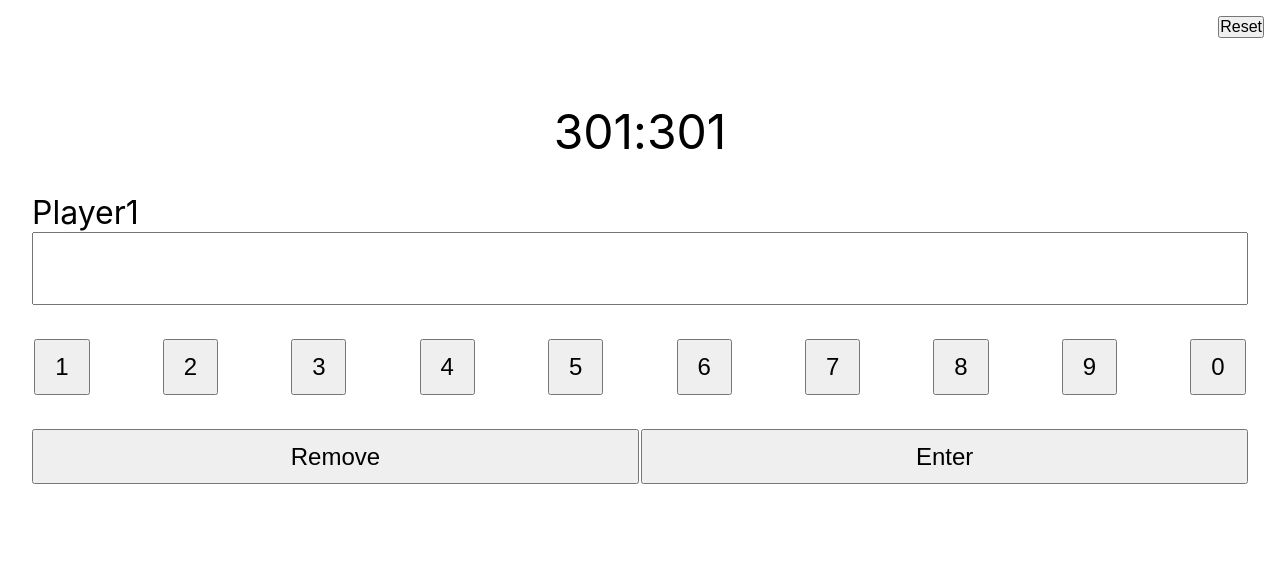
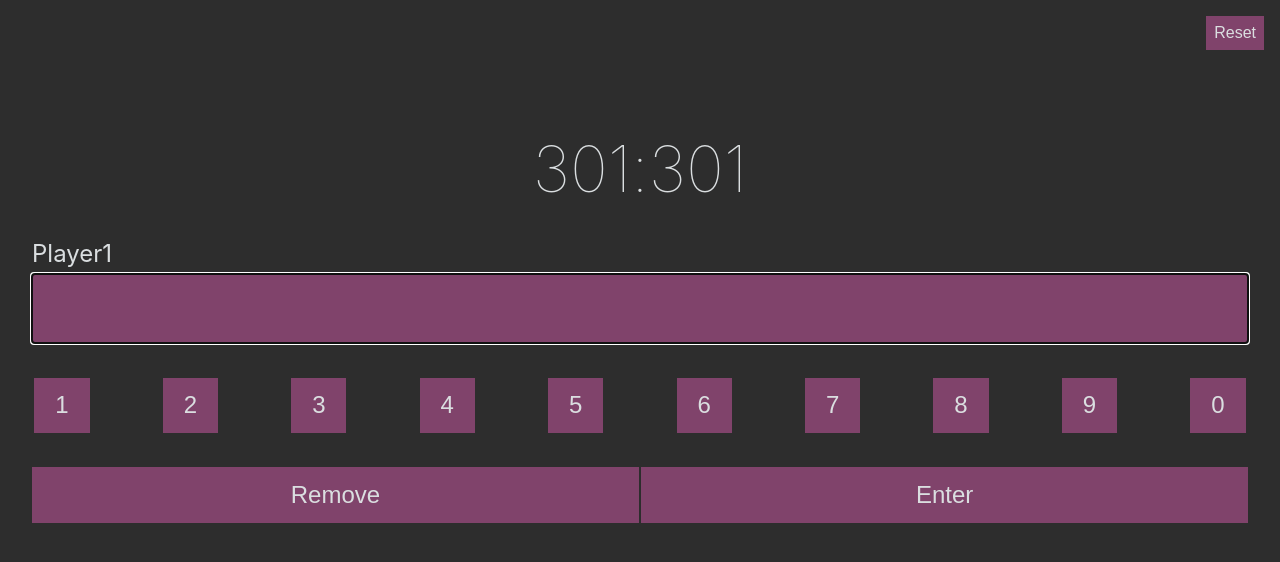
Before and after one commit to stsh89/darts-scoreboard, a React (Create React App) app: page / in a window 1280 px wide. Shown: the top 562 px of the page. Built offline with nearby package versions, Linux system fonts and the light colour scheme.

Commit message:
Add more sophisticated styles

```diff
--- a/src/App.css
+++ b/src/App.css
@@ -3,11 +3,18 @@
   padding: 0;
 }
 
+.scoreboard {
+  background-color: #2d2d2d;
+  color: #dadee0;
+  min-height: 100vh;
+}
+
 .score {
   display: flex;
   justify-content: center;
-  font-size: 3em;
+  font-size: 4em;
   margin-top: 1em;
+  font-weight: lighter;
 }
 
 .score__player1 {
@@ -26,12 +33,18 @@
 }
 
 .score-input__label {
-  font-size: 2em;
+  font-size: 1.5em;
 }
 
 .score-input__value {
   padding: 0.5em;
   font-size: 2em;
+  border: none;
+  background-image: none;
+  background-color: #80436b;
+  box-shadow: none;
+  color: #dadee0;
+  margin-top: 0.2em;
 }
 
 .game-menu {
@@ -56,11 +69,17 @@
 }
 
 .button {
+  color: #dadee0;
   font-size: 1.5em;
+  background-color: #80436b;
+  box-shadow: 0px 0px 0px transparent;
+  border: 0px solid transparent;
+  text-shadow: 0px 0px 0px transparent;
 }
 
 .button--reset {
   margin: 1em;
+  padding: 0.5em;
   font-size: 1em;
 }
 
--- a/src/Scoreboard.js
+++ b/src/Scoreboard.js
@@ -95,11 +95,12 @@ export default function Scoreboard() {
         <label htmlFor="scoreInput" className="score-input__label">{scoreInputLabel}</label>
         <input
           id="scoreInput"
-          type="number"
+          type="text"
           className="score-input__value"
           onKeyDown={setScore}
           value={scoreInputValue}
           onChange={updateScore}
+          autoFocus="on"
         />
       </div>
       <div className="button-groups">
```
